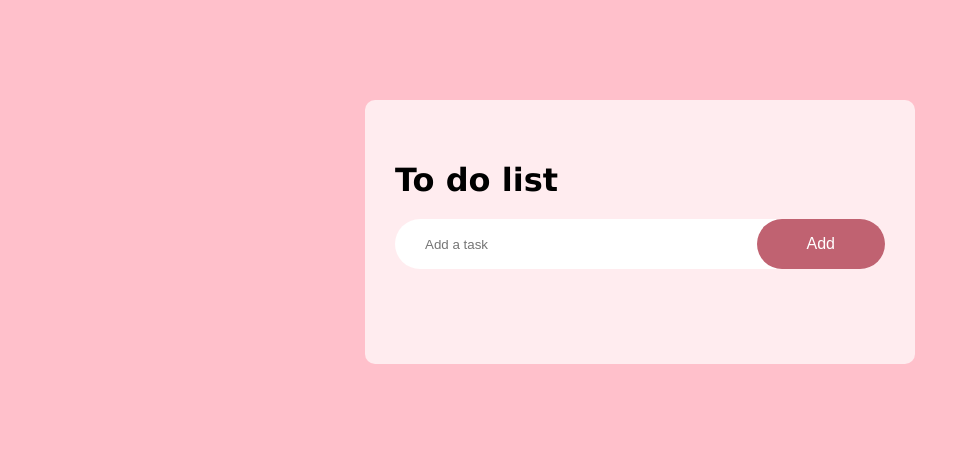
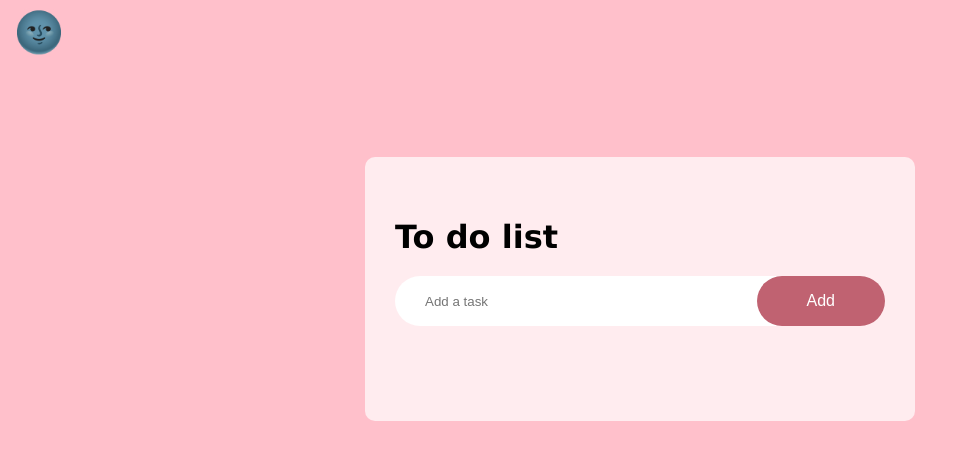
Before and after one commit to unpocoloco1337/to-do-list, a plain HTML site: page index.html in a window 1280 px wide. Shown: the whole page, without its empty margins (0-961 px from the left). Drawn offline with Linux system fonts and the light colour scheme.

Commit message:
added a button for toggling in html and styled it

```diff
--- a/index.html
+++ b/index.html
@@ -8,6 +8,7 @@
 </head>
 <body>
     <div class="container">
+        <button class="theme-toggler-button" id="theme-toggler">🌚</button>
         <div class="to-do">
             <h1>To do list</h1>
             <div class="row">
--- a/style.css
+++ b/style.css
@@ -42,13 +42,23 @@ input{
     padding: 10px;
 }
 
-button{
+.add-task {
     border: none;
     outline: none;
     padding: 16px 50px;
     background: rgb(192, 98, 113);
     color: #fff;
     font-size: 16px;
+    cursor: pointer;
+    border-radius: 40px;
+}
+
+.theme-toggler-button {
+    border: none;
+    outline: none;
+    background: pink;
+    color: #fff;
+    font-size: 2.5rem;
     cursor: pointer;
     border-radius: 40px;
 }
```
